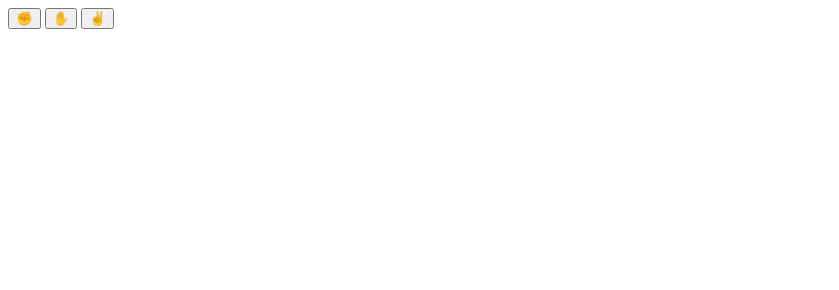
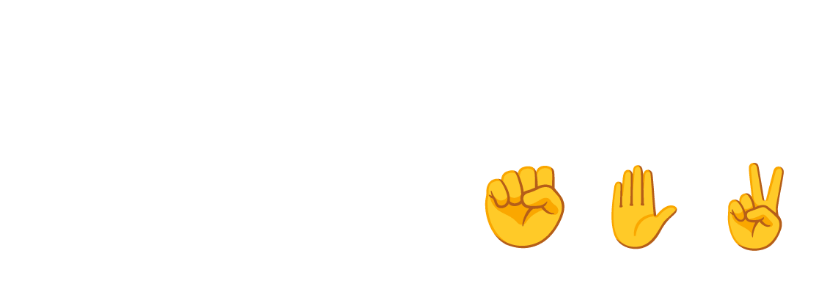
Before and after one commit to gonzalesrj/rock-paper-scissors, a plain HTML site: page index.html in a window 1280 px wide. Shown: the whole page, without its empty margins (0-839 px from the left). Drawn offline with Linux system fonts and the light colour scheme.

Commit message:
Add styling to the buttons

```diff
--- a/index.html
+++ b/index.html
@@ -3,6 +3,7 @@
 <head>
   <meta charset="UTF-8">
   <meta name="viewport" content="width=device-width, initial-scale=1.0">
+  <link rel="stylesheet" href="style.css">
   <script src="script.js" defer></script>
   <title>Document</title>
 </head>
--- /dev/null
+++ b/style.css
@@ -0,0 +1,24 @@
+* {
+  margin: 0;
+  padding: 0;
+  box-sizing: border-box;
+}
+
+.container {
+  display: flex;
+  justify-content: center;
+  align-items: center;
+  gap: 1rem;
+  margin-top: 10rem;
+}
+
+.answer {
+  font-size: 5rem;
+  border: none;
+  background-color: #fff;
+  transition: transform 150ms ease-in-out;
+}
+
+.answer:hover {
+  transform: scale(1.5);
+}
```
